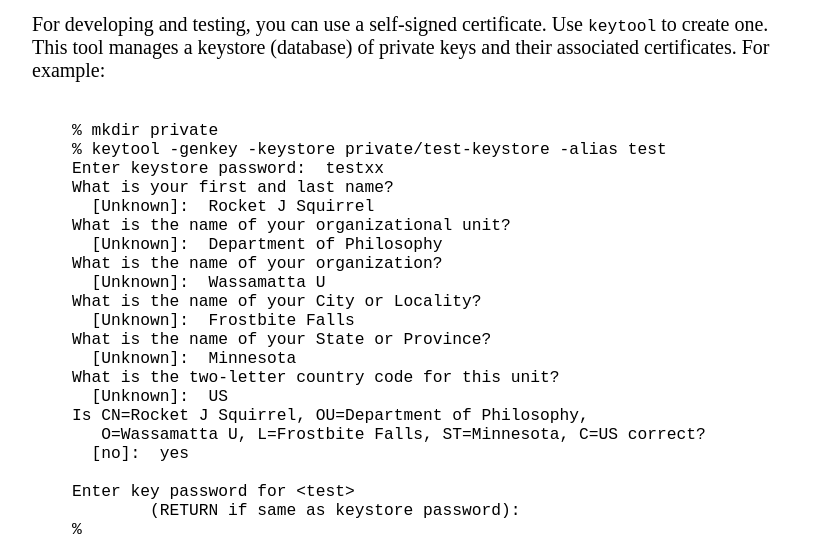
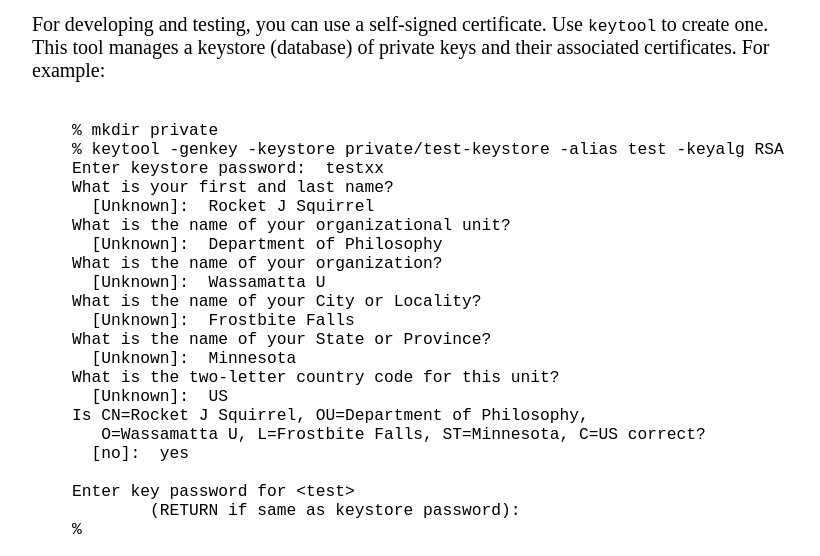
Before and after one commit to craigberry/wordhoard, a plain HTML site: page userman/deploy.html in a window 1280 px wide. Shown: the part 11080-11636 px from the top of the page, without its empty margins (224-1044 px from the left). Drawn offline with Linux system fonts and the light colour scheme.

Commit message:
Specify key algorithm when creating keystore
keytool now requires this

```diff
--- a/userman/deploy.html
+++ b/userman/deploy.html
@@ -519,7 +519,7 @@ WordHoard server started
 
 <blockquote><pre><code>
 % mkdir private
-% keytool -genkey -keystore private/test-keystore -alias test
+% keytool -genkey -keystore private/test-keystore -alias test -keyalg RSA
 Enter keystore password:  testxx
 What is your first and last name?
   [Unknown]:  Rocket J Squirrel
```
